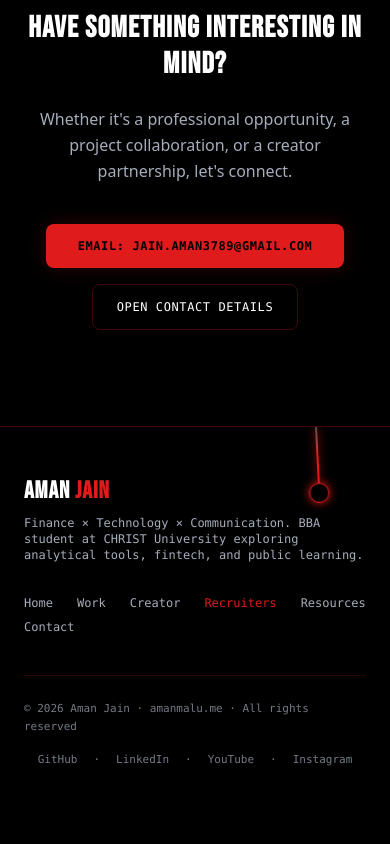
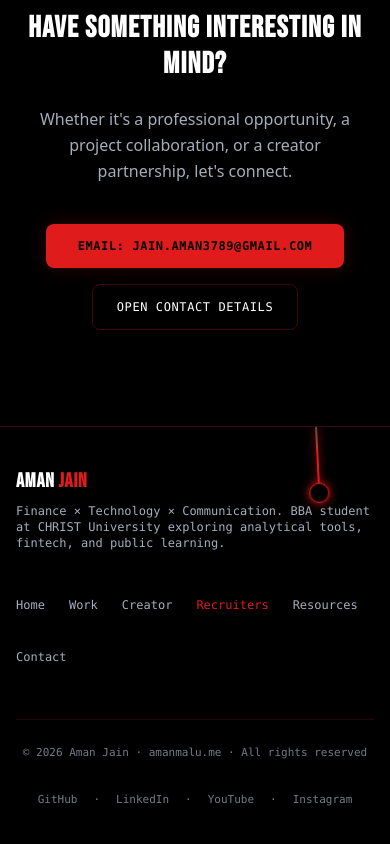
Before and after one commit to aman482006-beep/Oatish-webiste, a Next.js app: page / in a window 390 px wide. Shown: the part 7150-7994 px from the top of the page. Before the commit the page ends 7951 px from the top, so only its background shows below. Built offline with nearby package versions, Linux system fonts and the light colour scheme.

Commit message:
Improve responsive mobile portfolio experience

```diff
--- a/src/components/layout/footer.tsx
+++ b/src/components/layout/footer.tsx
@@ -3,7 +3,7 @@ import Link from "next/link";
 
 export function Footer() {
   return (
-    <footer className="relative overflow-hidden bg-[var(--tech-bg)] border-t border-[rgba(224,27,27,0.28)] text-[var(--tech-text-muted)] pt-12 pb-8 px-6 sm:px-12 lg:px-20">
+    <footer className="relative overflow-hidden bg-[var(--tech-bg)] border-t border-[rgba(224,27,27,0.28)] text-[var(--tech-text-muted)] pt-10 sm:pt-12 pb-8 px-4 sm:px-8 lg:px-20">
       {/* Spider-Man hanging web strand from top edge */}
       <div className="absolute top-0 right-16 sm:right-28 pointer-events-none z-10 flex flex-col items-center animate-strand-swing origin-top">
         <div className="w-[1.5px] h-14 bg-gradient-to-b from-white/30 via-[var(--tech-accent)] to-[var(--tech-accent)] shadow-[0_0_8px_var(--tech-accent)]" />
@@ -20,7 +20,7 @@ export function Footer() {
 
       <div className="max-w-7xl mx-auto flex flex-col md:flex-row items-start md:items-center justify-between gap-8 pb-10 border-b border-[rgba(224,27,27,0.18)]">
         <div>
-          <div className="text-2xl font-bold font-display tracking-wider text-white mb-2">
+          <div className="text-xl sm:text-2xl font-bold font-display tracking-wider text-white mb-2">
             AMAN <span className="text-[var(--tech-accent)]">JAIN</span>
           </div>
           <p className="text-xs font-mono text-[var(--tech-text-muted)] max-w-sm">
@@ -29,25 +29,25 @@ export function Footer() {
         </div>
 
         <ul className="flex flex-wrap gap-x-6 gap-y-2 text-xs font-mono">
-          <li><Link href="/" className="hover:text-[var(--tech-accent)] transition-colors">Home</Link></li>
-          <li><Link href="/work" className="hover:text-[var(--tech-accent)] transition-colors">Work</Link></li>
-          <li><Link href="/creator" className="hover:text-[var(--tech-accent)] transition-colors">Creator</Link></li>
-          <li><Link href="/recruiters" className="text-[var(--tech-accent)] hover:underline">Recruiters</Link></li>
-          <li><Link href="/resources" className="hover:text-[var(--tech-accent)] transition-colors">Resources</Link></li>
-          <li><Link href="/contact" className="hover:text-[var(--tech-accent)] transition-colors">Contact</Link></li>
+          <li><Link href="/" className="min-h-11 inline-flex items-center hover:text-[var(--tech-accent)] transition-colors">Home</Link></li>
+          <li><Link href="/work" className="min-h-11 inline-flex items-center hover:text-[var(--tech-accent)] transition-colors">Work</Link></li>
+          <li><Link href="/creator" className="min-h-11 inline-flex items-center hover:text-[var(--tech-accent)] transition-colors">Creator</Link></li>
+          <li><Link href="/recruiters" className="min-h-11 inline-flex items-center text-[var(--tech-accent)] hover:underline">Recruiters</Link></li>
+          <li><Link href="/resources" className="min-h-11 inline-flex items-center hover:text-[var(--tech-accent)] transition-colors">Resources</Link></li>
+          <li><Link href="/contact" className="min-h-11 inline-flex items-center hover:text-[var(--tech-accent)] transition-colors">Contact</Link></li>
         </ul>
       </div>
 
       <div className="max-w-7xl mx-auto pt-6 flex flex-col sm:flex-row items-center justify-between text-[11px] font-mono text-[var(--tech-text-muted)]/70 gap-4">
         <div>© 2026 Aman Jain · amanmalu.me · All rights reserved</div>
-        <div className="flex items-center gap-4">
-          <a href="https://github.com/aman482006-beep" target="_blank" rel="noopener noreferrer" className="hover:text-white transition-colors">GitHub</a>
+        <div className="flex flex-wrap items-center justify-center sm:justify-end gap-x-4 gap-y-2">
+          <a href="https://github.com/aman482006-beep" target="_blank" rel="noopener noreferrer" className="min-h-11 inline-flex items-center hover:text-white transition-colors">GitHub</a>
           <span>·</span>
-          <a href="https://www.linkedin.com/in/amanmalu/" target="_blank" rel="noopener noreferrer" className="hover:text-white transition-colors">LinkedIn</a>
+          <a href="https://www.linkedin.com/in/amanmalu/" target="_blank" rel="noopener noreferrer" className="min-h-11 inline-flex items-center hover:text-white transition-colors">LinkedIn</a>
           <span>·</span>
-          <a href="https://www.youtube.com/@AmanJain-4" target="_blank" rel="noopener noreferrer" className="hover:text-white transition-colors">YouTube</a>
+          <a href="https://www.youtube.com/@AmanJain-4" target="_blank" rel="noopener noreferrer" className="min-h-11 inline-flex items-center hover:text-white transition-colors">YouTube</a>
           <span>·</span>
-          <a href="https://www.instagram.com/aman.ja1n/" target="_blank" rel="noopener noreferrer" className="hover:text-white transition-colors">Instagram</a>
+          <a href="https://www.instagram.com/aman.ja1n/" target="_blank" rel="noopener noreferrer" className="min-h-11 inline-flex items-center hover:text-white transition-colors">Instagram</a>
         </div>
       </div>
     </footer>
```
